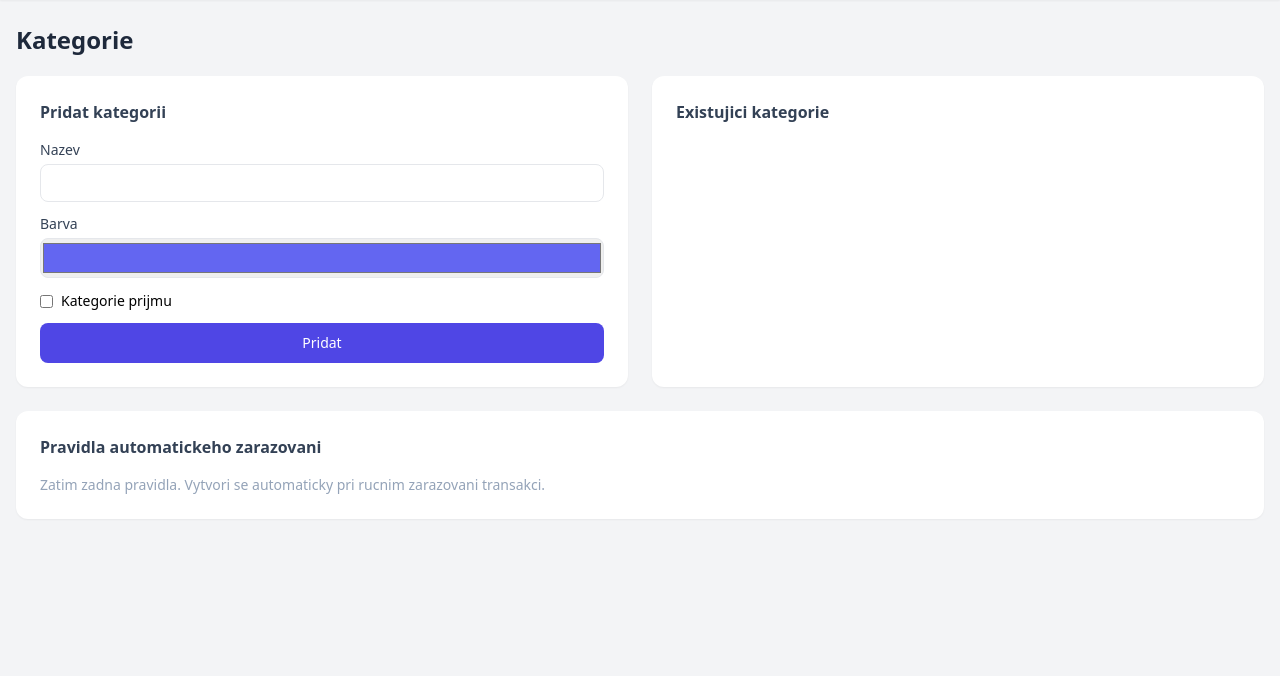
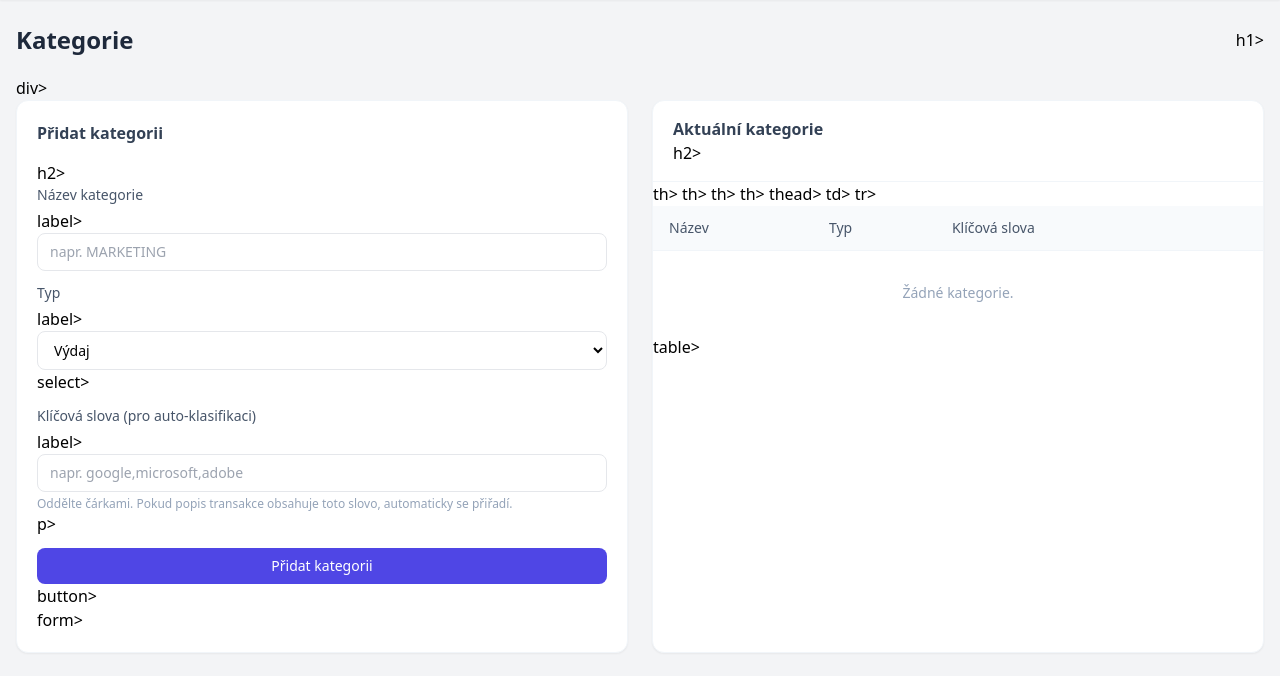
Before and after one commit to jbalikpsycholog-prog/fintrack, a FastAPI app: page /categories in a window 1280 px wide. Shown: the part 57-733 px from the top of the page. Run offline with FastAPI, Linux system fonts and the light colour scheme; data that the repository does not hold is empty; some libraries are stand-ins or nearby versions.

Commit message:
Update categories.html

```diff
--- a/templates/categories.html
+++ b/templates/categories.html
@@ -1,78 +1,80 @@
 {% extends "base.html" %}
 {% block title %}Kategorie – FinTrack{% endblock %}
 {% block content %}
-<div class="mb-5">
-  <h1 class="text-2xl font-bold text-slate-800">Kategorie</h1>
-</div>
+<div class="mb-5 flex items-center justify-between flex-wrap gap-3">
+    <h1 class="text-2xl font-bold text-slate-800">Kategorie</h1>h1>
+</div>div>
 
-<div class="grid grid-cols-1 lg:grid-cols-2 gap-6 mb-6">
-  <div class="bg-white rounded-xl shadow-sm p-6">
-    <h2 class="font-semibold text-slate-700 mb-4">Pridat kategorii</h2>
-    <form method="post" action="/categories/add" class="space-y-3">
-      <div>
-        <label class="block text-sm font-medium text-slate-700 mb-1">Nazev</label>
-        <input type="text" name="name" required class="w-full border rounded-lg px-3 py-2 text-sm">
-      </div>
-      <div>
-        <label class="block text-sm font-medium text-slate-700 mb-1">Barva</label>
-        <input type="color" name="color" value="#6366f1" class="h-10 w-full rounded-lg border cursor-pointer">
-      </div>
-      <label class="flex items-center gap-2 text-sm">
-        <input type="checkbox" name="is_income" value="true" class="rounded"> Kategorie prijmu
-      </label>
-      <button type="submit" class="w-full bg-indigo-600 text-white py-2.5 rounded-lg text-sm font-medium">Pridat</button>
-    </form>
-  </div>
+{% if msg %}
+<div class="bg-green-50 border border-green-200 text-green-700 px-4 py-3 rounded-lg mb-4 text-sm">
+    <i class="fas fa-check-circle mr-2"></i>i>{{ msg }}
+</div>div>
+{% endif %}
 
-  <div class="bg-white rounded-xl shadow-sm p-6">
-    <h2 class="font-semibold text-slate-700 mb-4">Existujici kategorie</h2>
-    <div class="space-y-2">
-    {% for c in categories %}
-    <div class="flex items-center justify-between py-2 border-b last:border-0">
-      <div class="flex items-center gap-3">
-        <div class="w-4 h-4 rounded-full flex-shrink-0" style="background:{{ c.color }}"></div>
-        <span class="text-sm font-medium {% if not c.active %}line-through text-slate-400{% endif %}">{{ c.name }}</span>
-        {% if c.is_income %}<span class="text-xs bg-green-100 text-green-700 px-1.5 py-0.5 rounded">prijem</span>{% endif %}
-      </div>
-      <form method="post" action="/categories/{{ c.id }}/toggle">
-        <button type="submit" class="text-xs {% if c.active %}text-red-400 hover:text-red-600{% else %}text-green-500 hover:text-green-700{% endif %}">
-          {% if c.active %}Deaktivovat{% else %}Aktivovat{% endif %}
-        </button>
-      </form>
+<div class="grid grid-cols-1 md:grid-cols-2 gap-6">
+    <div class="bg-white rounded-xl shadow-sm border border-slate-100 p-5">
+          <h2 class="font-semibold text-slate-700 mb-4">Přidat kategorii</h2>h2>
+          <form method="post" action="/categories/add" class="space-y-3">
+                  <div>
+                            <label class="block text-sm text-slate-600 mb-1">Název kategorie</label>label>
+                            <input type="text" name="name" required class="w-full border rounded-lg px-3 py-2 text-sm" placeholder="napr. MARKETING">
+                  </div>
+                  <div>
+                            <label class="block text-sm text-slate-600 mb-1">Typ</label>label>
+                            <select name="cat_type" class="w-full border rounded-lg px-3 py-2 text-sm bg-white">
+                                        <option value="expense">Výdaj</option>option>
+                                        <option value="income">Příjem</option>option>
+                            </select>select>
+                  </div>
+                  <div>
+                            <label class="block text-sm text-slate-600 mb-1">Klíčová slova (pro auto-klasifikaci)</label>label>
+                            <input type="text" name="keywords" class="w-full border rounded-lg px-3 py-2 text-sm" placeholder="napr. google,microsoft,adobe">
+                            <p class="text-xs text-slate-400 mt-1">Oddělte čárkami. Pokud popis transakce obsahuje toto slovo, automaticky se přiřadí.</p>p>
+                  </div>
+                  <button type="submit" class="w-full bg-indigo-600 text-white px-4 py-2 rounded-lg text-sm hover:bg-indigo-700">Přidat kategorii</button>button>
+          </form>form>
     </div>
-    {% endfor %}
+
+    <div class="bg-white rounded-xl shadow-sm border border-slate-100 overflow-hidden">
+          <div class="px-5 py-4 border-b border-slate-100">
+                  <h2 class="font-semibold text-slate-700">Aktuální kategorie</h2>h2>
+          </div>
+          <table class="w-full text-sm">
+                  <thead class="bg-slate-50 border-b border-slate-100">
+                            <tr>
+                                        <th class="text-left px-4 py-3 text-slate-600 font-medium">Název</th>th>
+                                        <th class="text-left px-4 py-3 text-slate-600 font-medium">Typ</th>th>
+                                        <th class="text-left px-4 py-3 text-slate-600 font-medium">Klíčová slova</th>th>
+                                        <th class="px-4 py-3"></th>th>
+                            </tr>
+                  </thead>thead>
+                  <tbody>
+                            {% for c in categories %}
+                            <tr class="border-b border-slate-50 hover:bg-slate-50">
+                                        <td class="px-4 py-3 font-medium text-slate-800">{{ c.name }}</td>td>
+                                        <td class="px-4 py-3">
+                                                      <span class="px-2 py-0.5 rounded text-xs {% if c.cat_type == 'income' %}bg-green-100 text-green-700{% else %}bg-red-100 text-red-700{% endif %}">
+                                                                      {% if c.cat_type == 'income' %}Příjem{% else %}Výdaj{% endif %}
+                                                      </span>span>
+                                        </td>td>
+                                        <td class="px-4 py-3 text-slate-500 text-xs">{{ c.keywords or '–' }}</td>td>
+                                        <td class="px-4 py-3 text-right">
+                                                      <form method="post" action="/categories/delete/{{ c.id }}">
+                                                                      <button type="submit" class="text-xs text-red-500 hover:text-red-700">Smazat</button>button>
+                                                      </form>form>
+                                        </td>td>
+                            </tr>tr>
+                            {% else %}
+                            <tr>
+                                        <td colspan="4" class="px-4 py-8 text-center text-slate-400">Žádné kategorie.</td>td>
+                            </tr>tr>
+                            {% endfor %}
+                  </tbody>
+          </table>table>
     </div>
-  </div>
-</div>
-
-<div class="bg-white rounded-xl shadow-sm p-6">
-  <h2 class="font-semibold text-slate-700 mb-4">Pravidla automatickeho zarazovani</h2>
-  {% if rules %}
-  <table class="w-full text-sm">
-    <thead><tr class="text-xs text-slate-400 border-b"><th class="pb-2 text-left">Protistrana</th><th class="pb-2 text-left">Klicove slovo</th><th class="pb-2 text-left">Kategorie</th><th class="pb-2"></th></tr></thead>
-    <tbody>
-    {% for r in rules %}
-    <tr class="border-b last:border-0 hover:bg-slate-50">
-      <td class="py-2">{{ r.counterparty_pattern or '-' }}</td>
-      <td class="py-2">{{ r.keyword or '-' }}</td>
-      <td class="py-2">
-        {% if r.category %}
-        <span class="px-2 py-0.5 rounded-full text-xs text-white" style="background:{{ r.category.color }}">{{ r.category.name }}</span>
-        {% endif %}
-      </td>
-      <td class="py-2">
-        <form method="post" action="/rules/{{ r.id }}/delete" class="inline">
-          <button type="submit" class="text-red-400 hover:text-red-600 text-xs" onclick="return confirm('Smazat pravidlo?')">
-            <i class="fas fa-trash"></i>
-          </button>
-        </form>
-      </td>
-    </tr>
-    {% endfor %}
-    </tbody>
-  </table>
-  {% else %}
-  <p class="text-slate-400 text-sm">Zatim zadna pravidla. Vytvori se automaticky pri rucnim zarazovani transakci.</p>
-  {% endif %}
 </div>
 {% endblock %}
+                  </tbody>
+                            </tr>
+                  </div>
+                  </div>
```
